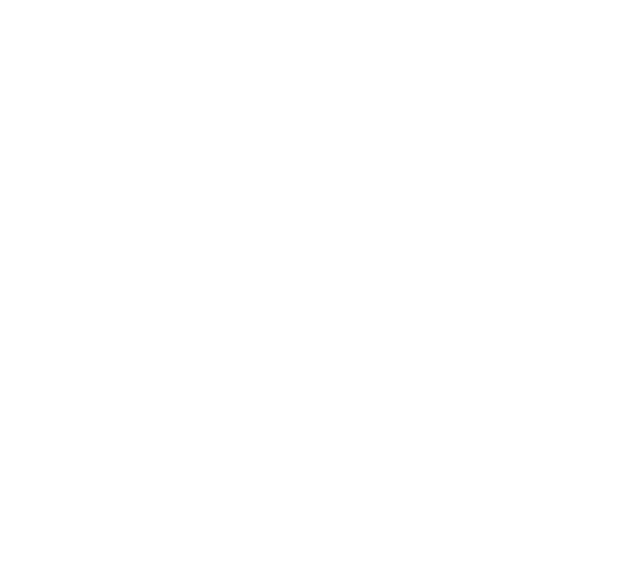
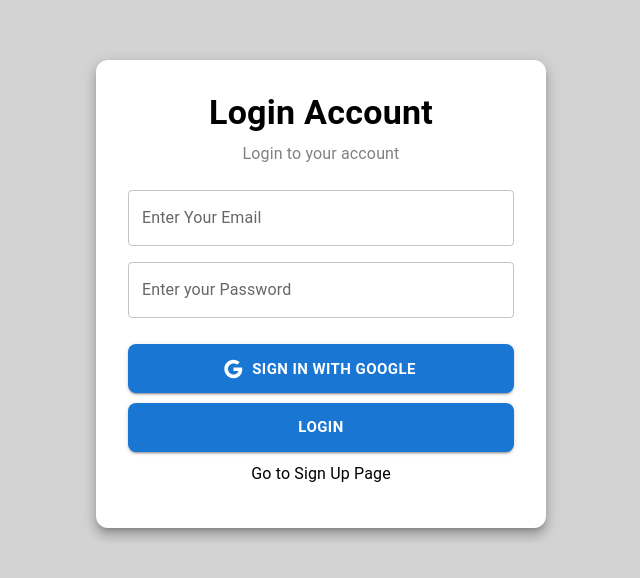
Before and after one commit to muhammadarman0/SMIT-20-new_repo, a React (Vite) app in the folder React JSX/blog_application/: page /login in a window 1280 px wide. Before the commit this address had no page. Shown: the part 106-684 px from the top of the page, without its empty margins (319-959 px from the left). Built offline with nearby package versions, Linux system fonts and the light colour scheme.

Commit message:
blog_application

```diff
--- a/React JSX/blog_application/src/App.jsx
+++ b/React JSX/blog_application/src/App.jsx
@@ -1,12 +1,15 @@
 import React from "react";
 import { BrowserRouter, Route, Routes } from "react-router-dom";
 import SignUp from "./Pages/Auth/SignUp";
+import  Login  from "./Pages/Auth/Login";
 
 const App = () => {
   return (
    <BrowserRouter>
    <Routes>
     <Route path="/signup" element={<SignUp />}/>
+    <Route path="/login" element={<Login />}/>
+
    </Routes>
    </BrowserRouter>
   )
--- /dev/null
+++ b/React JSX/blog_application/src/Pages/Auth/Login.jsx
@@ -0,0 +1,121 @@
+import { Box, Paper, Typography } from "@mui/material";
+import React, { useState } from "react";
+import GoogleIcon from "@mui/icons-material/Google";
+import Input from "../../component/Input";
+import Btns from "../../component/Btns";
+import { toast, ToastContainer } from "react-toastify";
+import { signInWithEmailAndPassword } from "firebase/auth";
+import { Link } from "react-router-dom";
+import auth from "../../firebase/config.js";
+
+const Login = () => {
+  const [form, setForm] = useState({
+    email: "",
+    password: "",
+  });
+  console.log("Login Form value aye", form);
+
+  const loginHandlerValue = (field, value) => {
+    setForm((prev) => ({ ...prev, [field]: value }));
+  };
+
+  const loginHandler = async () => {
+    try {
+      // Signed in
+      let response = await signInWithEmailAndPassword(
+        auth,
+        form.email,
+        form.password,
+      );
+      console.log(response);
+      if (response.user) {
+        toast.success("Login SuccessFully");
+      }
+    } catch (error) {
+      const errorCode = error.code;
+      const errorMessage = error.message;
+      console.log(error.code);
+      console.log(error.message);
+    }
+    console.log("Email", form.email);
+    console.log("Password", form.password);
+
+  };
+
+  return (
+    <Box
+      sx={{
+        minHeight: "100vh",
+        display: "flex",
+        justifyContent: "center",
+        alignItems: "center",
+        backgroundColor: "lightgray",
+        p: 2,
+        color: "white",
+      }}
+    >
+      <Paper
+        elevation={8}
+        sx={{
+          width: "100%",
+          maxWidth: 450,
+          p: 4,
+          borderRadius: 3,
+          backgroundColor: "white",
+          color: "black",
+        }}
+      >
+        <Typography
+          variant="h4"
+          sx={{
+            textAlign: "center",
+            fontWeight: "bold",
+            mb: 1,
+          }}
+        >
+          Login Account
+        </Typography>
+
+        <Typography
+          sx={{
+            textAlign: "center",
+            color: "gray",
+            mb: 3,
+          }}
+        >
+          Login to your account{" "}
+        </Typography>
+        {/* SIgnup Inputs */}
+        {/* <Input handler={signUpHanlderValue} label={"Full Name"} type={"text"} /> */}
+        <Input
+          handler={loginHandlerValue}
+          label={"Enter Your Email"}
+          type={"email"}
+        />
+        <Input
+          handler={loginHandlerValue}
+          label={"Enter your Password"}
+          type={"password"}
+        />
+        <ToastContainer />
+        {/* Button signUp */}
+        <Btns icon={<GoogleIcon />} btnTitle={"Sign In With Google"} />
+
+        <Btns handler={loginHandler} btnTitle={"Login"} />
+
+        <Link to={"/signup"}>
+          <Typography
+            sx={{
+              margin: "10px 0",
+            }}
+            className="text-center"
+          >
+            Go to Sign Up Page
+          </Typography>
+        </Link>
+      </Paper>
+    </Box>
+  );
+};
+
+export default Login;
--- a/React JSX/blog_application/src/Pages/Auth/SignUp.jsx
+++ b/React JSX/blog_application/src/Pages/Auth/SignUp.jsx
@@ -5,9 +5,10 @@
 import { getAuth, createUserWithEmailAndPassword } from "firebase/auth";
 import GoogleIcon from "@mui/icons-material/Google";
 import { GoogleAuthProvider, signInWithPopup } from "firebase/auth";
-import auth from "../../firebase/config";
-import {ToastContainer , toast } from "react-toastify";
+import auth from "../../firebase/config.js";
+import { ToastContainer, toast } from "react-toastify";
 import Swal from "sweetalert2";
+import { Link } from "react-router-dom";
 
 const SignUp = () => {
   const [form, setForm] = useState({
@@ -16,7 +17,7 @@
     password: "",
   });
 
-  const signUpHanlderValue = (value, field) => {
+  const signUpHanlderValue = (field,value ) => {
     setForm((prev) => ({ ...prev, [field]: value }));
   };
   const SweetAlert = (icon, title) => {
@@ -37,8 +38,8 @@
   };
 
   const signUpHandler = async () => {
+
     try {
-
       let response = await createUserWithEmailAndPassword(
         auth,
         form.email,
@@ -133,7 +134,7 @@
           label={"Enter your Password"}
           type={"password"}
         />
-<ToastContainer />
+        <ToastContainer />
         {/* Button signUp */}
         <Btns
           handler={signUpWithGoogleHandler}
@@ -142,6 +143,16 @@
         />
 
         <Btns handler={signUpHandler} btnTitle={"Sign Up"} />
+        <Link to={"/login"}>
+          <Typography
+            sx={{
+              margin: "10px 0",
+            }}
+            className="text-center"
+          >
+            Go to Login Page
+          </Typography>
+        </Link>
       </Paper>
     </Box>
   );
--- a/React JSX/blog_application/src/component/Btns.jsx
+++ b/React JSX/blog_application/src/component/Btns.jsx
@@ -1,7 +1,7 @@
 import React from "react";
 import { Button, Stack } from "@mui/material";
 
-const Btns = ({ btnTitle, icon, handler,  }) => {
+const Btns = ({ btnTitle, icon, handler}) => {
   return (
     <>
       <Button
--- a/React JSX/blog_application/src/component/Input.jsx
+++ b/React JSX/blog_application/src/component/Input.jsx
@@ -7,7 +7,7 @@
       fullWidth
       label={label}
       variant="outlined"
-      onChange={(e) => handler(e.target.value, type)}
+      onChange={(e) => handler(type,e.target.value)}
       type={type}
       sx={{ mb: 2, color: "white" }}
     />
```
